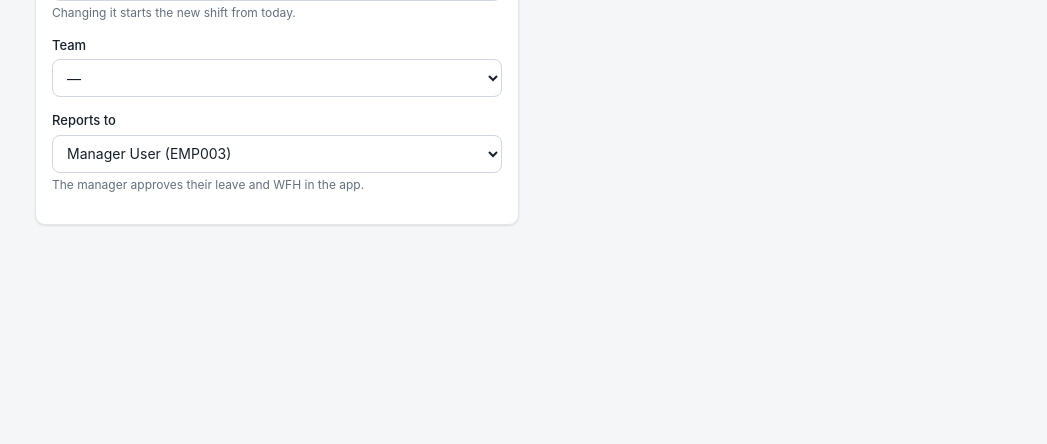
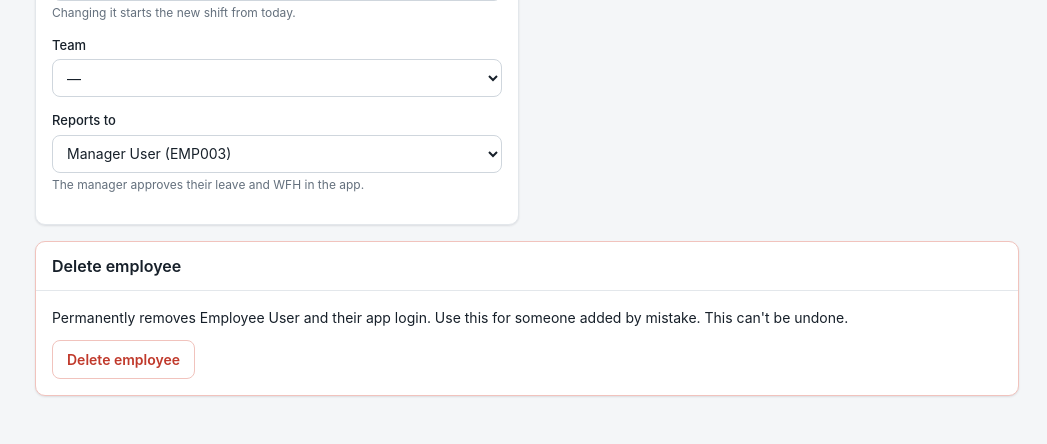
Before and after one commit to Subhadip023/matainja-hr-attendence, a Laravel app: page /admin/employees/4/edit in a window 1280 px wide. Shown: the part 1229-1673 px from the top of the page, without its empty margins (233-1280 px from the left). Before the commit the page ends 1455 px from the top, so only its background shows below. Run offline with Laravel 12, Linux system fonts and the light colour scheme; a user stored in the database is signed in; data comes from the database, SQL or seed files in the repository; tables that the repository leaves empty hold one stand-in row (values such as "Sample post").

Commit message:
feat: implement staff management module for admin panel

```diff
--- a/app/Http/Controllers/Admin/StaffController.php
+++ b/app/Http/Controllers/Admin/StaffController.php
@@ -152,6 +152,45 @@ class StaffController extends AdminController
         return back()->with('success', "{$staff->full_name} was deactivated and signed out of the app.");
     }
 
+    /**
+     * Permanently delete an employee and their app login. Only allowed when they
+     * have no history (see Staff::deletionBlockers()); otherwise deactivate them.
+     */
+    public function destroy(Staff $staff): RedirectResponse
+    {
+        if ($staff->user_id && $staff->user_id === auth()->id()) {
+            return back()->with('error', 'You cannot delete your own account.');
+        }
+
+        $blockers = $staff->deletionBlockers();
+        if ($blockers !== []) {
+            $list = implode(', ', $blockers);
+
+            return back()->with('error', "Can't delete {$staff->full_name}: they have {$list}. Deleting would erase that history, so deactivate them instead.");
+        }
+
+        $before = $staff->load('user')->toArray();
+        $name = $staff->full_name;
+
+        DB::transaction(function () use ($staff) {
+            // These columns have no foreign key, so clear them by hand.
+            Department::where('head_staff_id', $staff->id)->update(['head_staff_id' => null]);
+            Team::where('manager_id', $staff->id)->update(['manager_id' => null]);
+
+            $user = $staff->user;
+            $staff->delete(); // shift assignments and leave balances go with it; reports lose their manager
+            if ($user) {
+                $user->tokens()->delete(); // signed out of the app
+                $user->roles()->detach();
+                $user->delete();
+            }
+        });
+
+        AuditLog::record('staff.deleted', null, $before);
+
+        return redirect()->route('admin.staff.index')->with('success', "{$name} was deleted".($before['user'] ? ', along with their app login.' : '.'));
+    }
+
     public function reactivate(Staff $staff): RedirectResponse
     {
         $staff->update(['employment_status' => 'active']);
--- a/app/Models/Staff.php
+++ b/app/Models/Staff.php
@@ -5,6 +5,7 @@ namespace App\Models;
 use Illuminate\Database\Eloquent\Model;
 use Illuminate\Database\Eloquent\Relations\BelongsTo;
 use Illuminate\Database\Eloquent\Relations\HasMany;
+use Illuminate\Support\Facades\DB;
 
 class Staff extends Model
 {
@@ -110,6 +111,51 @@ class Staff extends Model
         return trim("{$this->first_name} {$this->last_name}") ?: ($this->name ?? '');
     }
 
+    /**
+     * Records that would be lost if this employee (and their app login) were
+     * deleted: the database removes them along with the employee or the user.
+     * Empty means the employee can be deleted safely.
+     *
+     * @return list<string> e.g. ["12 attendance days", "1 leave request"]; empty = safe to delete
+     */
+    public function deletionBlockers(): array
+    {
+        // [table, column, singular, plural]
+        $byStaff = [
+            ['attendance', 'staff_id', 'attendance day', 'attendance days'],
+            ['attendance_correction_requests', 'staff_id', 'attendance correction', 'attendance corrections'],
+            ['leave_requests', 'staff_id', 'leave request', 'leave requests'],
+            ['wfh_requests', 'staff_id', 'WFH request', 'WFH requests'],
+            ['expense_claims', 'staff_id', 'expense claim', 'expense claims'],
+            ['meetings', 'organiser_id', 'meeting organised', 'meetings organised'],
+            ['meeting_participants', 'staff_id', 'meeting attended', 'meetings attended'],
+            ['asset_assignments', 'staff_id', 'asset assignment', 'asset assignments'],
+            ['tickets', 'staff_id', 'helpdesk ticket', 'helpdesk tickets'],
+            ['documents', 'owner_staff_id', 'document', 'documents'],
+        ];
+        // Approvals and comments the login made on other people's requests.
+        $byUser = [
+            ['leave_approvals', 'approver_id', 'leave approval given', 'leave approvals given'],
+            ['expense_approvals', 'approver_id', 'expense approval given', 'expense approvals given'],
+            ['ticket_comments', 'user_id', 'ticket comment', 'ticket comments'],
+        ];
+
+        $checks = array_map(fn (array $check) => [...$check, $this->id], $byStaff);
+        if ($this->user_id) {
+            $checks = [...$checks, ...array_map(fn (array $check) => [...$check, $this->user_id], $byUser)];
+        }
+
+        $blockers = [];
+        foreach ($checks as [$table, $column, $singular, $plural, $id]) {
+            $count = DB::table($table)->where($column, $id)->count();
+            if ($count > 0) {
+                $blockers[] = $count.' '.($count === 1 ? $singular : $plural);
+            }
+        }
+
+        return $blockers;
+    }
+
     /** Next unused employee code, following the newest code's prefix (EMP-004 -> EMP-005). */
     public static function nextEmployeeCode(): string
     {
--- a/resources/views/admin/staff/form.blade.php
+++ b/resources/views/admin/staff/form.blade.php
@@ -175,4 +175,26 @@
             </div>
         </div>
     </form>
+
+    @if ($staff->exists && $staff->user_id !== auth()->id())
+        @php $blockers = $staff->deletionBlockers(); @endphp
+        <div class="card" style="margin-top:16px;border-color:#f1c3bd">
+            <div class="card-head"><h2>Delete employee</h2></div>
+            <div class="card-body">
+                @if ($blockers === [])
+                    <p style="margin:0 0 12px">Permanently removes {{ $staff->full_name }}{{ $hasLogin ? ' and their app login' : '' }}. Use this for someone added by mistake. This can't be undone.</p>
+                    <form method="POST" action="{{ route('admin.staff.destroy', $staff) }}" data-confirm="Permanently delete {{ $staff->full_name }}{{ $hasLogin ? ' and their app login' : '' }}? This can't be undone.">
+                        @csrf @method('DELETE')
+                        <button class="btn danger" type="submit">Delete employee</button>
+                    </form>
+                @else
+                    <p class="muted" style="margin:0">
+                        Can't be deleted: {{ $staff->full_name }} has
+                        {{ implode(', ', $blockers) }}.
+                        Deleting would erase that history. Use <strong>Deactivate</strong> on the Employees list instead; it signs them out and keeps their records.
+                    </p>
+                @endif
+            </div>
+        </div>
+    @endif
 @endsection
--- a/routes/web.php
+++ b/routes/web.php
@@ -29,6 +29,7 @@ Route::prefix('admin')->name('admin.')->group(function () {
         Route::put('/employees/{staff}', [Admin\StaffController::class, 'update'])->name('staff.update');
         Route::post('/employees/{staff}/deactivate', [Admin\StaffController::class, 'deactivate'])->name('staff.deactivate');
         Route::post('/employees/{staff}/reactivate', [Admin\StaffController::class, 'reactivate'])->name('staff.reactivate');
+        Route::delete('/employees/{staff}', [Admin\StaffController::class, 'destroy'])->name('staff.destroy');
 
         // Users & roles
         Route::get('/users', [Admin\UserController::class, 'index'])->name('users.index');
```
Also changed, not shown: resources/views/admin/staff/index.blade.php (+7 -0 lines), tests/Feature/StaffDeleteTest.php (added, +126 -0 lines).
